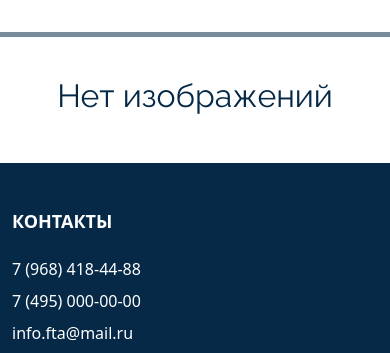
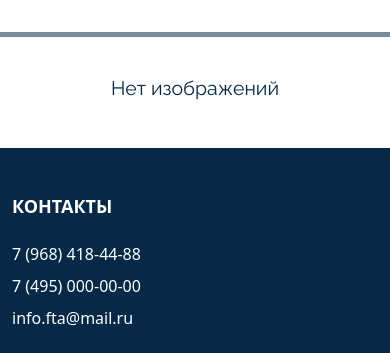
Before and after one commit to calm6263/business_workshop, a Django app: template patents/templates/patents/patents_list.html in a window 390 px wide; the page is wider, and only the part inside the window is pictured. Shown: the part 924-1277 px from the top of that part. Run offline with Django 5.2, Linux system fonts and the light colour scheme; the template is opened without the code that fills it, so the values that code supplies are empty; parts of the project's set-up code (start-up, migrations or seed data) failed here and were passed over; some libraries are stand-ins or nearby versions.

Commit message:
Improve caption centering on small and medium screens in patents page

```diff
--- a/patents/static/patents/css/patents.css
+++ b/patents/static/patents/css/patents.css
@@ -285,3 +285,25 @@
         font-size: clamp(2rem, 5vw, 48px);
     }
 }
+/* تحسين توسيط النص على الشاشات الصغيرة جداً */
+@media (max-width: 576px) {
+    .caption-container {
+        padding-left: 10px;
+        padding-right: 10px;
+    }
+    .patent-caption {
+        font-size: clamp(1.2rem, 5vw, 24px); /* حجم خط مناسب */
+        max-width: 100%; /* منع التمدد الأفقي */
+    }
+}
+
+/* للشاشات المتوسطة (تابلت) */
+@media (min-width: 577px) and (max-width: 992px) {
+    .caption-container {
+        padding-left: 20px;
+        padding-right: 20px;
+    }
+    .patent-caption {
+        font-size: clamp(1.5rem, 4vw, 36px);
+    }
+}
```
